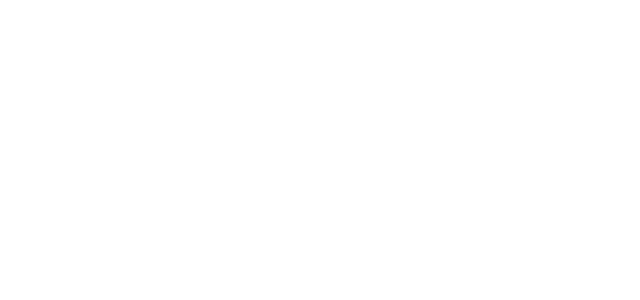
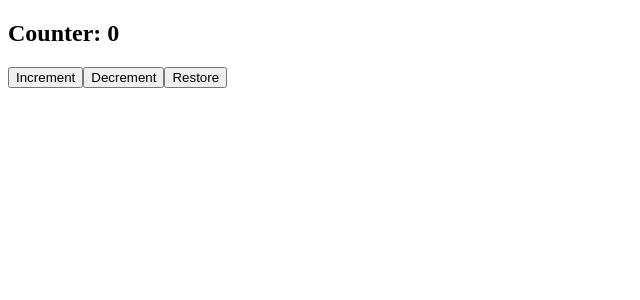
Before and after one commit to ManfrediOrlando/app-esercizio, a React (Create React App) app: page / in a window 1280 px wide. Shown: the top 300 px of the page, without its empty margins (0-640 px from the left). Built offline with nearby package versions, Linux system fonts and the light colour scheme.

Commit message:
useCallback

```diff
--- a/src/App.js
+++ b/src/App.js
@@ -1,11 +1,13 @@
 import React from "react";
+import { HookCounter } from "./HookCounter";
 
 
 export class App extends React.Component{
+
     render(){
         return(
                 <div>
-
+                    <HookCounter/>
                 </div>
         )
     }
--- /dev/null
+++ b/src/HookCounter.js
@@ -0,0 +1,14 @@
+import React from "react"
+import { useCounter } from "./UseCounter"
+export function HookCounter({initialValue}){
+    const {counter, onIncrement, onDecrement, onReset} = useCounter(initialValue)
+
+    return (
+        <div>
+            <h2>Counter: {counter}</h2>
+            <button onClick={onIncrement}>Increment</button>
+            <button onClick={onDecrement}>Decrement</button>
+            <button onClick={onReset}>Restore</button>
+        </div>
+    )
+}
--- /dev/null
+++ b/src/UseCounter.js
@@ -0,0 +1,26 @@
+import { useState, useCallback } from "react"
+
+
+export function useCounter(initialValue=0){
+    const [counter, setCounter] = useState(initialValue)
+
+    const handleCounterIncrement = useCallback(function handleCounterIncrement(){
+        setCounter(c => c + 1)
+    }, [])
+
+    const handleCounterDecrement = useCallback(function handleCounterDecrement(){
+        setCounter(c => c - 1)
+    }, [])
+
+    const handleCounterReset = useCallback(function handleCounterReset(){
+        setCounter(initialValue)
+    }, [initialValue])
+
+    return {
+        counter: counter,
+        onIncrement: handleCounterIncrement,
+        onDecrement: handleCounterDecrement,
+        onReset: handleCounterReset,
+    }
+
+}
```
